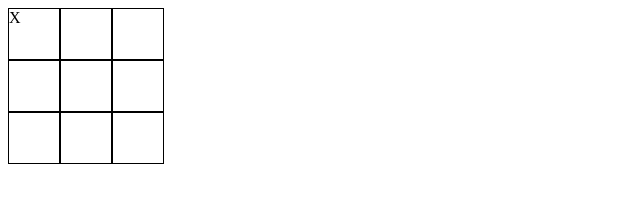
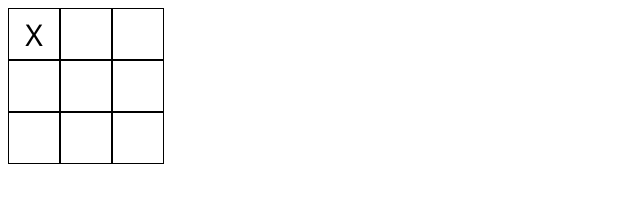
Before and after one commit to sarmadnawaz1/Tic-Tac-Toe-in-JS, a plain HTML site: page index.html in a window 1280 px wide. Both pictures are taken after a click on the element 34 px from the left and 34 px from the top of the page. Shown: the full height of the page, 0-640 px from the left. Drawn offline with Linux system fonts and the light colour scheme.

Commit message:
new changes

```diff
--- a/index.html
+++ b/index.html
@@ -5,6 +5,11 @@
     <meta name="viewport" content="width=device-width, initial-scale=1.0">
     <title>Tic Tac Toe</title>
     <style>
+
+
+        body {
+            font-family: 'Segoe UI', Tahoma, Geneva, Verdana, sans-serif;
+        }
         .row {
              display: flex;
         }
@@ -12,6 +17,10 @@
             height: 50px;
             width:  50px;
             border: 1px solid black;
+            display: flex;
+            justify-content: center;
+            align-items: center;
+            font-size: 30px;
         }
     </style>
 </head>
--- a/script.js
+++ b/script.js
@@ -3,11 +3,29 @@ let currentPlayer = "X"
 let arr = Array(9).fill(null)
 
 
+function checkWinner() {
+
+    if (
+        (arr[3] !== null && arr[3] == arr[4] && arr[4] == arr[5]) ||
+        (arr[0] !== null && arr[0] == arr[1] && arr[1] == arr[2]) ||
+        (arr[6] !== null && arr[6] == arr[7] && arr[7] == arr[8]) ||
+        (arr[0] !== null && arr[0] == arr[3] && arr[3] == arr[6]) ||
+        (arr[1] !== null && arr[1] == arr[4] && arr[4] == arr[7]) ||
+        (arr[2] !== null && arr[2] == arr[5] && arr[5] == arr[8]) ||
+        (arr[0] !== null && arr[0] == arr[4] && arr[4] == arr[8]) ||
+        (arr[2] !== null && arr[2] == arr[4] && arr[4] == arr[6])
+    ) {
+        document.write("winner is " + currentPlayer)
+    }
+
+}
 
 function handleClick(el) {
     const id = Number(el.id)
+    if(arr[id] != null) return
     arr[id] = currentPlayer
     el.innerText = currentPlayer
+    checkWinner()
     currentPlayer = currentPlayer == "X" ? "O" : "X"
 
 
```
